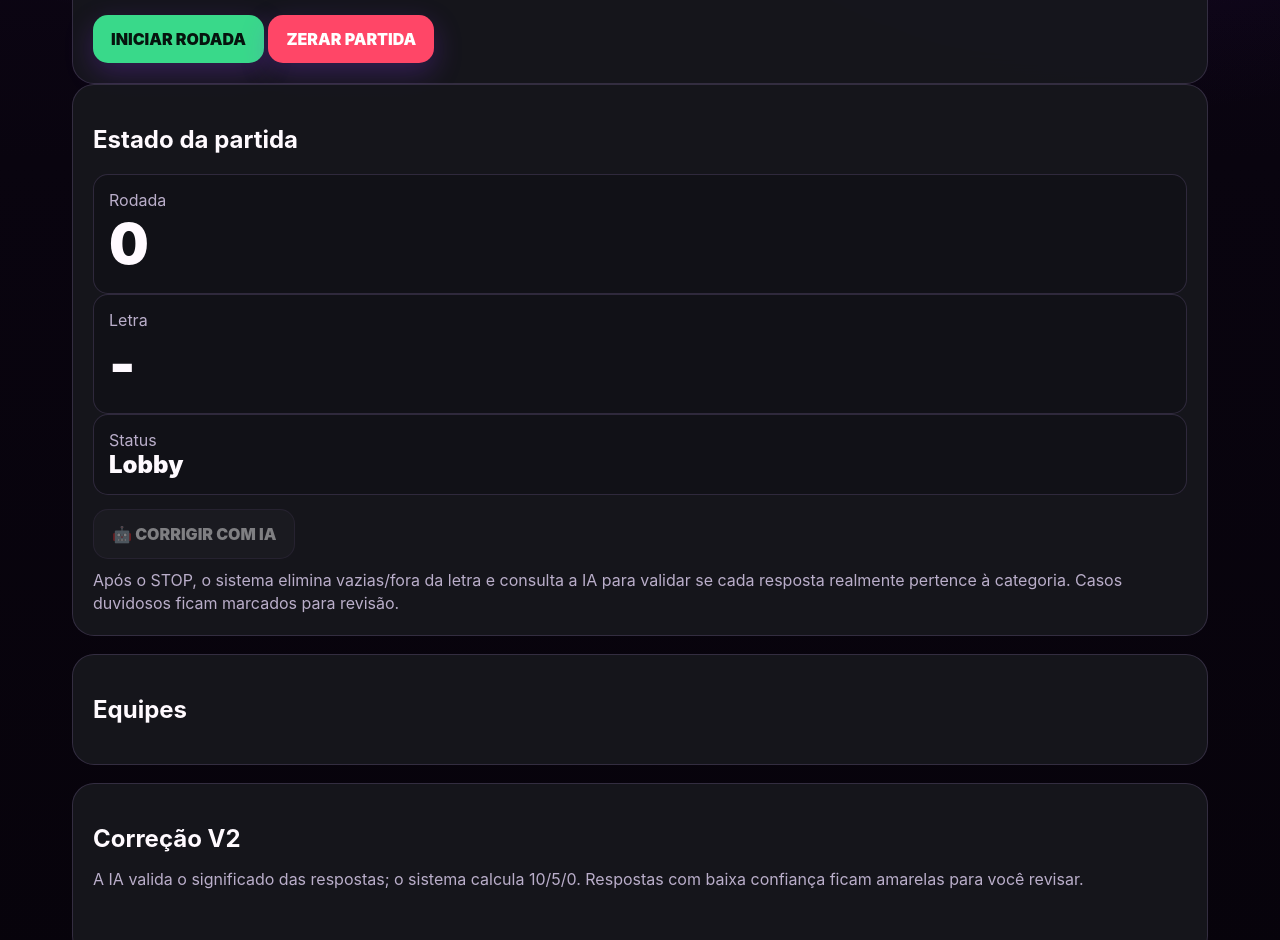
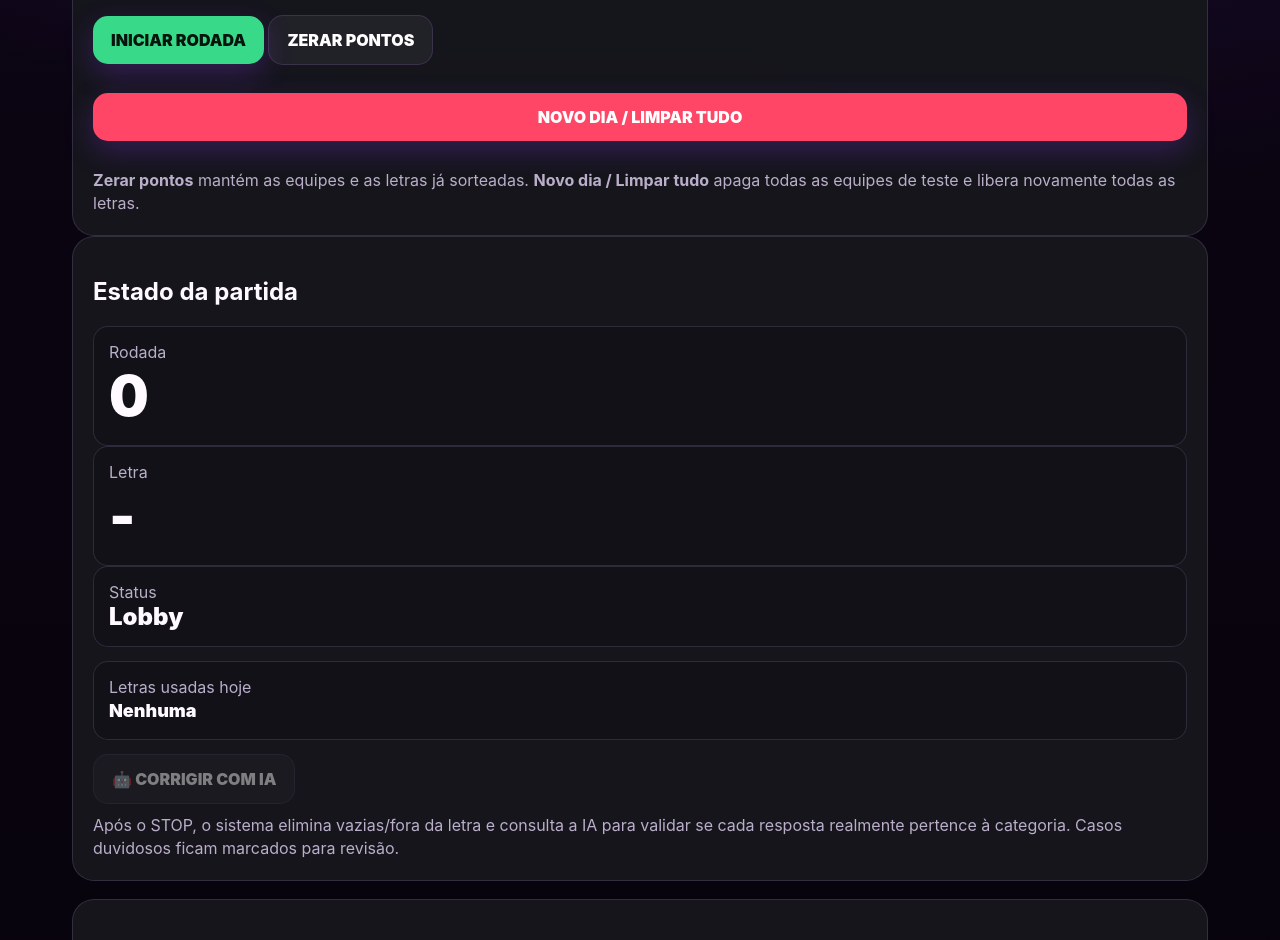
Before and after one commit to leonardohansen612-hash/STOP, a website with bundled scripts: page admin.html in a window 1280 px wide. Shown: the part 538-1478 px from the top of the page. Built offline with nearby package versions, Linux system fonts and the light colour scheme; no server answers.

Commit message:
Add files via upload

```diff
--- a/admin.html
+++ b/admin.html
@@ -44,8 +44,12 @@ Filme ou Série</textarea>
 
         <div class="grid2">
           <button id="start" class="btn good">INICIAR RODADA</button>
-          <button id="reset" class="btn danger">ZERAR PARTIDA</button>
+          <button id="reset" class="btn secondary">ZERAR PONTOS</button>
         </div>
+        <button id="clearAll" class="btn danger" style="margin-top:10px;width:100%">NOVO DIA / LIMPAR TUDO</button>
+        <p class="muted auto-help">
+          <b>Zerar pontos</b> mantém as equipes e as letras já sorteadas. <b>Novo dia / Limpar tudo</b> apaga todas as equipes de teste e libera novamente todas as letras.
+        </p>
       </div>
     </section>
 
@@ -64,6 +68,11 @@ Filme ou Série</textarea>
           <div class="muted">Status</div>
           <div style="font-size:24px;font-weight:1000" id="status">Lobby</div>
         </div>
+      </div>
+
+      <div class="category-card" style="margin-top:14px">
+        <div class="muted">Letras usadas hoje</div>
+        <div id="usedLetters" style="font-size:18px;font-weight:900;line-height:1.5">Nenhuma</div>
       </div>
 
       <div style="height:14px"></div>
```
